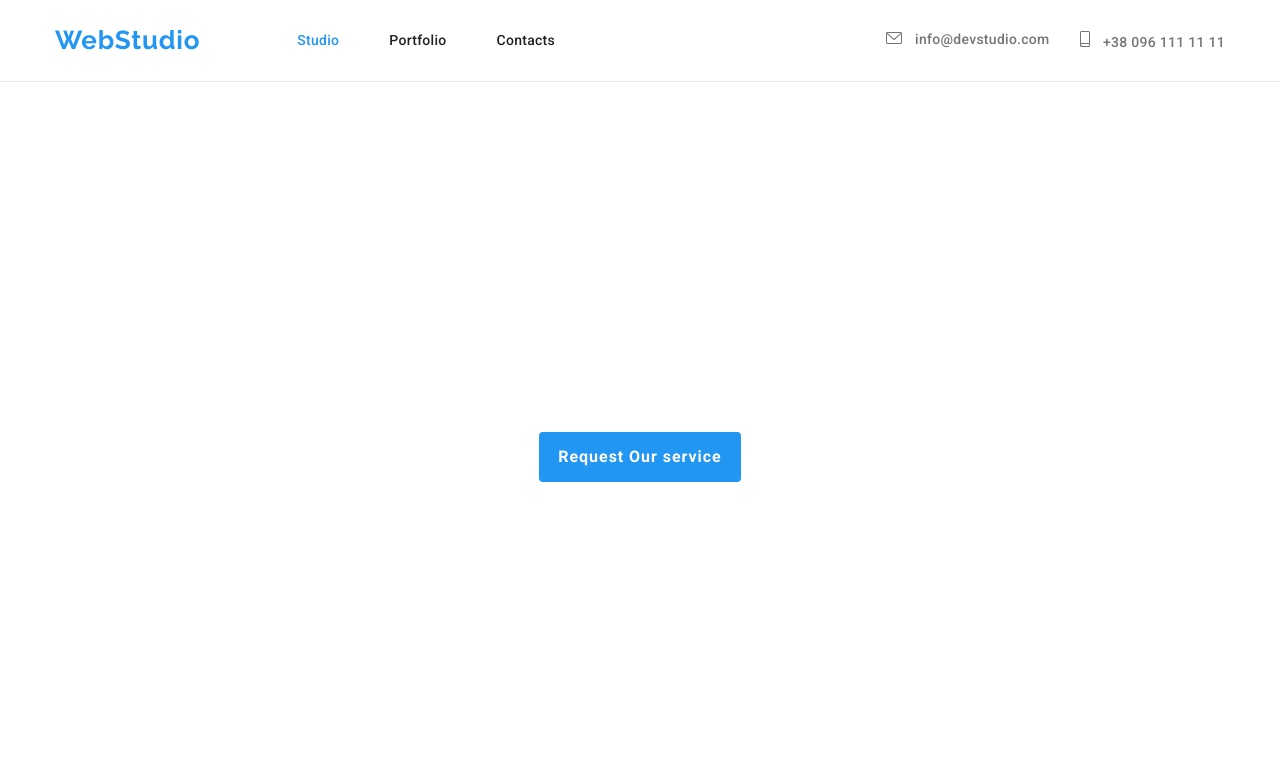
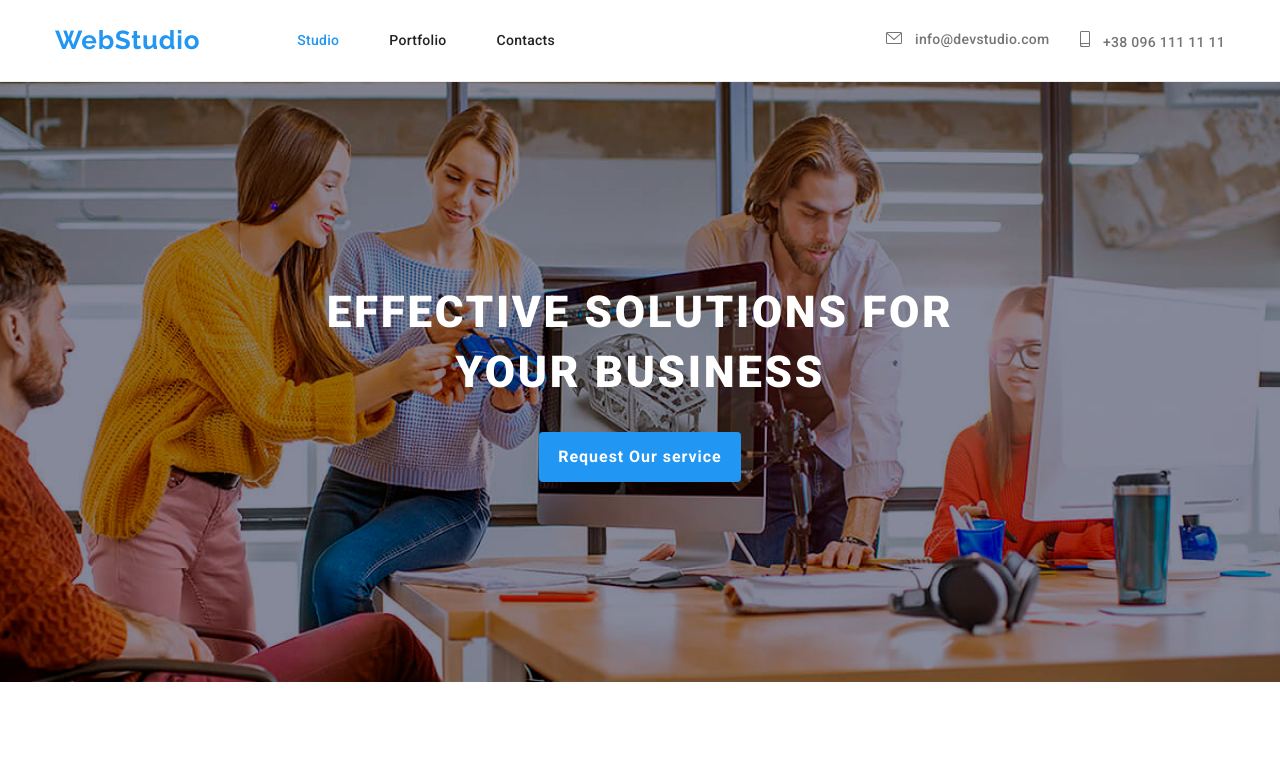
Before and after one commit to MohammedBarBar/goit-markup-hw-04, a plain HTML site: page index.html in a window 1280 px wide. Shown: the top 773 px of the page. Drawn offline with nearby package versions, Linux system fonts and the light colour scheme; the site is published under a folder, as on GitHub Pages, so addresses that start at the root find nothing.

```diff
--- a/css/style.css
+++ b/css/style.css
@@ -152,7 +152,7 @@ nav {
   /* background-color: var(--background-body); */
   padding: 200px 0;
   background-color: var(--background-hero-body);
-  background: url(/images/title-background.jpg);
+  background: url(../images/title-background.jpg);
   /* background-size: contain; */
   background-repeat: no-repeat;
   background-position: 50% 50%;
```
